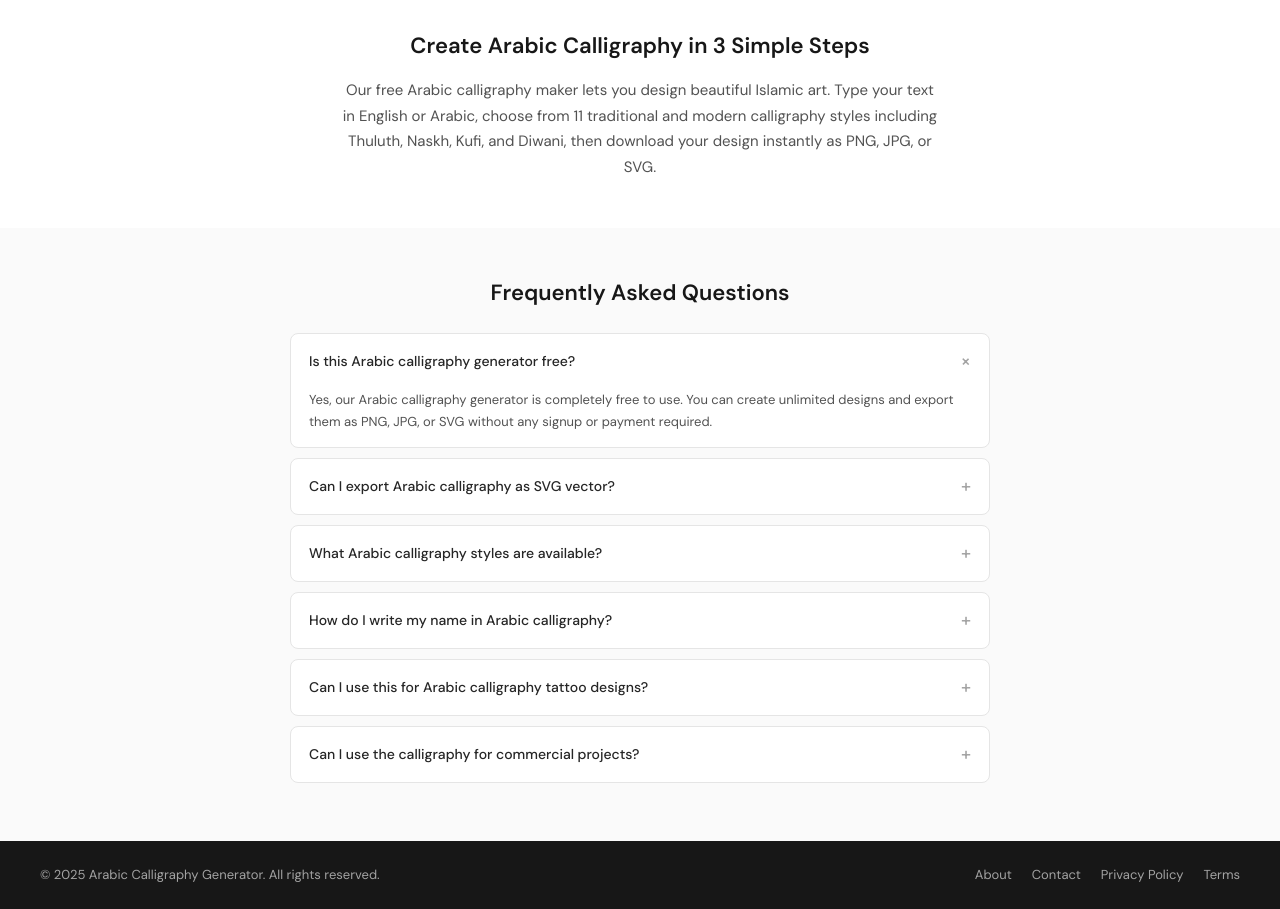
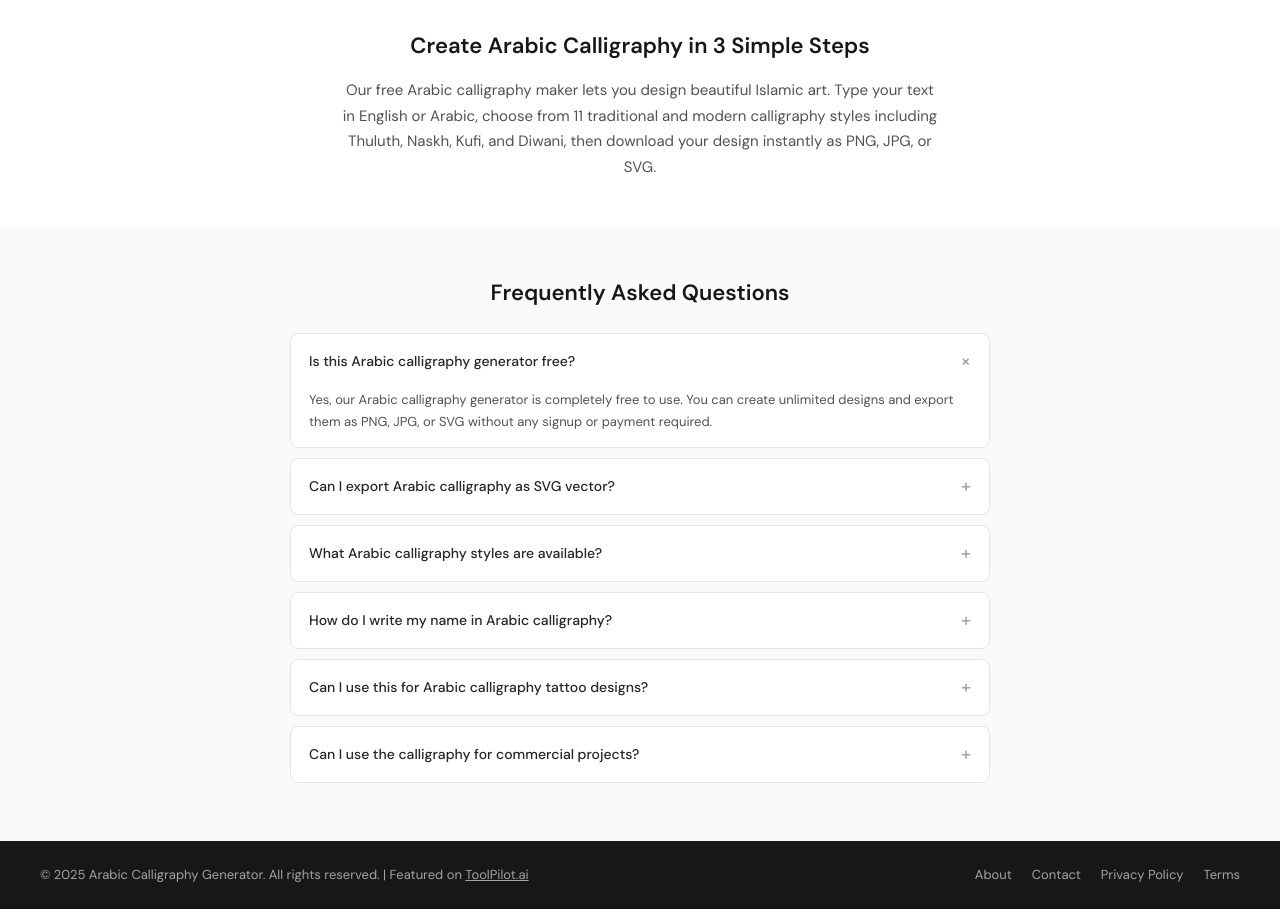
Before and after one commit to kekelele19851224-lgtm/arabiccalligraphygenerator.online, a website: page index.html in a window 1280 px wide. Shown: the part 917-1826 px from the top of the page. Drawn offline with Linux system fonts and the light colour scheme; a web font is replaced by a local one.

Commit message:
Add files via upload

```diff
--- a/index.html
+++ b/index.html
@@ -1080,7 +1080,7 @@
   <footer class="footer">
     <div class="footer-container">
       <div class="footer-content">
-        <p>© 2025 Arabic Calligraphy Generator. All rights reserved.</p>
+        <p>© 2025 Arabic Calligraphy Generator. All rights reserved. | Featured on <a href="https://www.toolpilot.ai" target="_blank" rel="noopener" style="color: var(--gray-400);">ToolPilot.ai</a></p>
         <div class="footer-links">
           <a href="/about.html">About</a>
           <a href="/contact.html">Contact</a>
```
